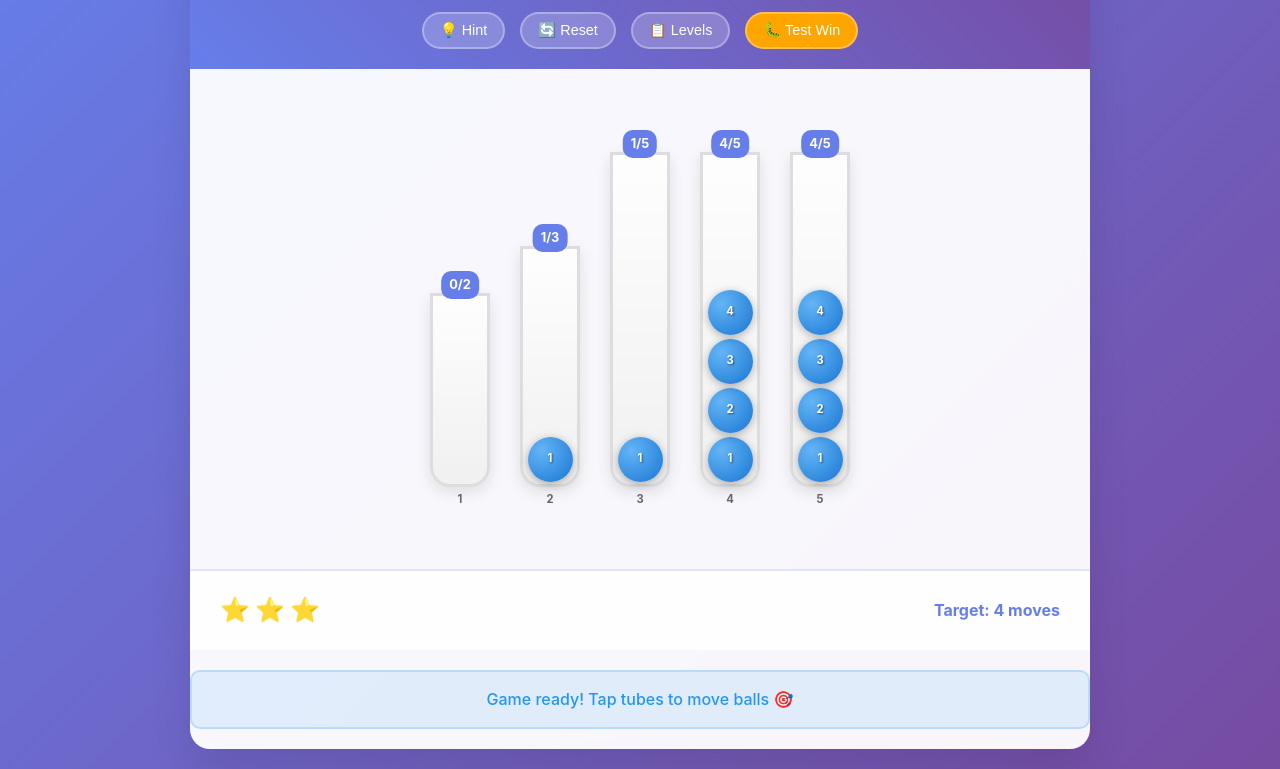
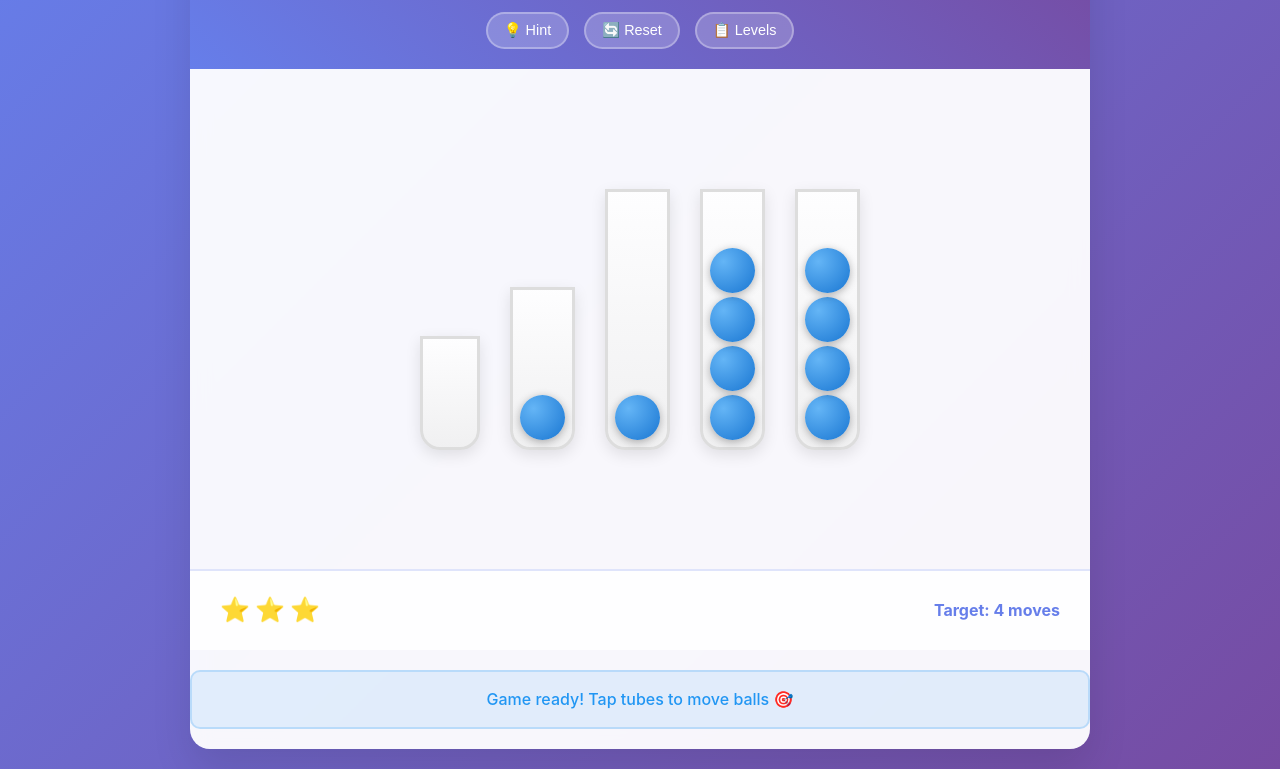
Before and after one commit to koushanejad74/hello-world-pwa, a plain HTML site: page index.html in a window 1280 px wide. Shown: the part 94-863 px from the top of the page. Drawn offline with Linux system fonts and the light colour scheme.

```diff
--- a/game.js
+++ b/game.js
@@ -83,9 +83,6 @@ class BallSortGame {
     document.getElementById('hintBtn')?.addEventListener('click', () => this.showHint());
     document.getElementById('levelsBtn')?.addEventListener('click', () => this.showLevelSelect());
 
-    // Add debug button dynamically
-    this.addDebugButton();
-
     // Modal buttons
     document.getElementById('nextLevelBtn')?.addEventListener('click', () => this.nextLevel());
     document.getElementById('retryBtn')?.addEventListener('click', () => this.resetLevel());
@@ -95,43 +92,6 @@ class BallSortGame {
     document.getElementById('dismissInstallBtn')?.addEventListener('click', () => {
       document.getElementById('installPrompt')?.classList.add('hidden');
     });
-  }
-
-  addDebugButton() {
-    // Check if debug button already exists
-    if (document.getElementById('debugWinBtn')) return;
-
-    // Find the controls container
-    const controlsContainer = document.querySelector('.game-controls');
-    if (!controlsContainer) {
-      console.error('Could not find game-controls container');
-      return;
-    }
-
-    // Create debug button
-    const debugBtn = document.createElement('button');
-    debugBtn.id = 'debugWinBtn';
-    debugBtn.className = 'control-btn';
-    debugBtn.style.background = 'orange';
-    debugBtn.style.color = 'white';
-    debugBtn.textContent = '🐛 Test Win';
-
-    // Add click handler
-    debugBtn.addEventListener('click', () => {
-      console.log('🐛 Debug: Manually checking win condition');
-      const isWin = this.checkWinCondition();
-      console.log('🐛 Debug: Win condition result:', isWin);
-      if (isWin) {
-        console.log('🐛 Debug: Manually triggering level complete');
-        this.handleLevelComplete();
-      } else {
-        console.log('🐛 Debug: Win condition not met');
-      }
-    });
-
-    // Add to controls
-    controlsContainer.appendChild(debugBtn);
-    console.log('✅ Debug button added dynamically');
   }
 
   /**
@@ -232,29 +192,18 @@ class BallSortGame {
     tubeDiv.className = 'tube';
     tubeDiv.dataset.tubeId = tube.id;
 
-    // Calculate tube height based on capacity
-    const baseHeight = 100;
-    const ballHeight = 47; // 45px ball + 2px margin
-    const tubeHeight = baseHeight + (tube.capacity * ballHeight);
+    // Calculate tube height based on capacity - perfect fit when filled
+    const ballHeight = 49; // 45px ball + 4px total margin (2px top + 2px bottom)
+    const tubeWallThickness = 6; // 3px border top + 3px border bottom
+    const tubePadding = 10; // 5px padding top + 5px padding bottom
+    const tubeHeight = (tube.capacity * ballHeight) + tubeWallThickness + tubePadding;
     tubeDiv.style.height = `${tubeHeight}px`;
-
-    // Add capacity indicator
-    const capacityDiv = document.createElement('div');
-    capacityDiv.className = 'tube-capacity';
-    capacityDiv.textContent = `${tube.balls.length}/${tube.capacity}`;
-    tubeDiv.appendChild(capacityDiv);
-
-    // Add tube ID
-    const idDiv = document.createElement('div');
-    idDiv.className = 'tube-id';
-    idDiv.textContent = index + 1;
-    tubeDiv.appendChild(idDiv);
 
     // Add balls
     tube.balls.forEach((ballColor, ballIndex) => {
       const ballDiv = document.createElement('div');
       ballDiv.className = `ball ${ballColor}`;
-      ballDiv.textContent = ballIndex + 1; // Show ball number for debugging
+      // No text content for clean appearance
       tubeDiv.appendChild(ballDiv);
     });
 
--- a/styles.css
+++ b/styles.css
@@ -122,6 +122,7 @@ body {
   flex-direction: column-reverse;
   align-items: center;
   box-shadow: 0 5px 15px rgba(0,0,0,0.1);
+  padding: 5px 5px 5px 5px; /* Add padding inside tube */
 }
 
 .tube:hover {
@@ -147,29 +148,13 @@ body {
   75% { transform: translateX(5px) translateY(-5px); }
 }
 
-/* Tube capacity indicator */
+/* Tube capacity indicator - Hidden for clean look */
 .tube-capacity {
-  position: absolute;
-  top: -25px;
-  left: 50%;
-  transform: translateX(-50%);
-  background: #667eea;
-  color: white;
-  font-size: 0.8em;
-  font-weight: bold;
-  padding: 4px 8px;
-  border-radius: 10px;
-  white-space: nowrap;
+  display: none;
 }
 
 .tube-id {
-  position: absolute;
-  bottom: -25px;
-  left: 50%;
-  transform: translateX(-50%);
-  font-size: 0.7em;
-  color: #666;
-  font-weight: bold;
+  display: none;
 }
 
 /* Ball Styles */
@@ -177,17 +162,13 @@ body {
   width: 45px;
   height: 45px;
   border-radius: 50%;
-  margin: 2px;
+  margin: 2px 2px 2px 2px; /* Top Right Bottom Left margins */
   box-shadow: 0 2px 8px rgba(0,0,0,0.3);
   transition: all 0.3s ease;
   position: relative;
   display: flex;
   align-items: center;
   justify-content: center;
-  font-size: 0.7em;
-  font-weight: bold;
-  color: white;
-  text-shadow: 1px 1px 2px rgba(0,0,0,0.5);
 }
 
 .ball.blue {
```
